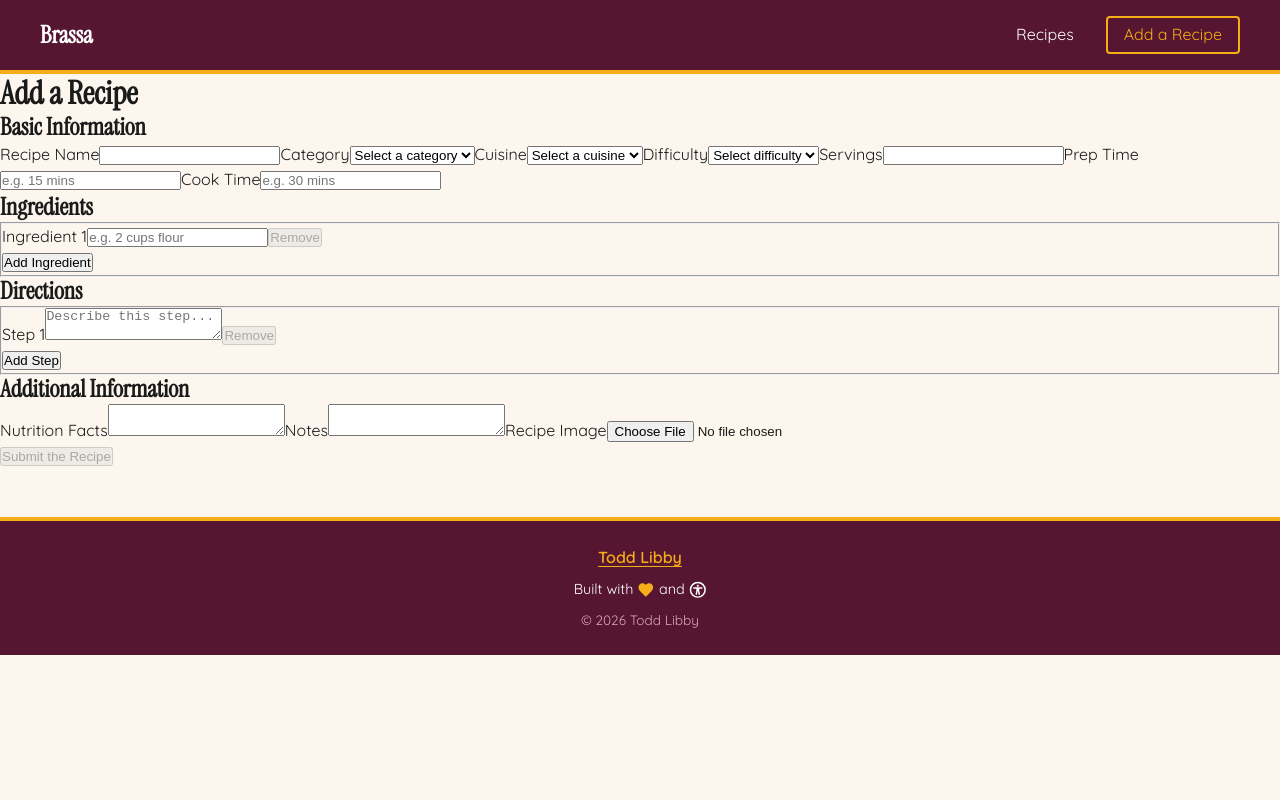
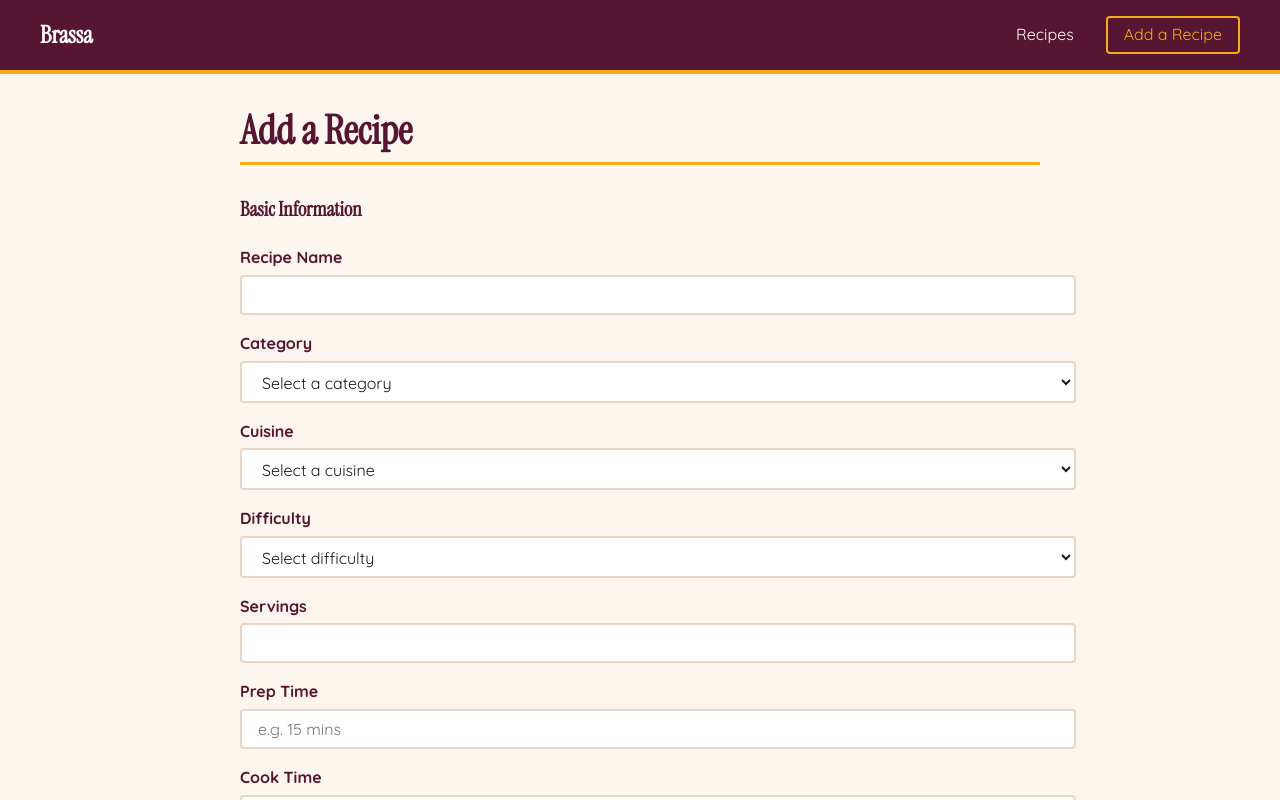
Before and after one commit to colabottles/recipeApp, an Angular app: page /add in a window 1280 px wide. Shown: the top 800 px of the page. Built offline with nearby package versions, Linux system fonts and the light colour scheme.

Commit message:
fix: restore recipe form CSS and restore environmental variables

```diff
--- a/src/app/recipe-form/recipe-form.component.css
+++ b/src/app/recipe-form/recipe-form.component.css
@@ -0,0 +1,129 @@
+main {
+  max-width: 800px;
+  margin: 0 auto;
+  padding: var(--space-xl);
+}
+
+h1 {
+  font-size: 2.5rem;
+  color: var(--color-maroon);
+  margin-bottom: var(--space-xl);
+  border-bottom: 3px solid var(--color-gold);
+  padding-bottom: var(--space-sm);
+}
+
+h2 {
+  font-size: 1.25rem;
+  color: var(--color-maroon);
+  margin-bottom: var(--space-lg);
+}
+
+section {
+  margin-bottom: var(--space-2xl);
+}
+
+label {
+  display: block;
+  font-weight: bold;
+  color: var(--color-maroon);
+  margin-bottom: var(--space-xs);
+  margin-top: var(--space-md);
+}
+
+input[type="text"],
+input[type="number"],
+select,
+textarea {
+  display: block;
+  width: 100%;
+  padding: var(--space-sm) var(--space-md);
+  font-size: 1rem;
+  font-family: var(--font-body);
+  border: 2px solid var(--color-border);
+  border-radius: 4px;
+  background-color: var(--color-white);
+  color: var(--color-body-text);
+}
+
+input[type="text"]:focus,
+input[type="number"]:focus,
+select:focus,
+textarea:focus {
+  outline: 3px solid var(--color-gold);
+  outline-offset: 2px;
+  border-color: var(--color-deep-magenta);
+}
+
+textarea {
+  min-height: 100px;
+  resize: vertical;
+}
+
+fieldset {
+  border: 1px solid var(--color-border);
+  border-left: 4px solid var(--color-gold);
+  border-radius: 4px;
+  padding: var(--space-lg);
+}
+
+fieldset p {
+  margin-bottom: var(--space-md);
+}
+
+button[type="button"] {
+  background-color: transparent;
+  border: 2px solid var(--color-deep-magenta);
+  color: var(--color-deep-magenta);
+  padding: var(--space-xs) var(--space-md);
+  font-size: 0.9rem;
+  border-radius: 4px;
+  cursor: pointer;
+  margin-top: var(--space-sm);
+}
+
+button[type="button"]:hover,
+button[type="button"]:focus {
+  background-color: var(--color-deep-magenta);
+  color: var(--color-white);
+}
+
+button[type="button"]:focus-visible {
+  outline: 3px solid var(--color-gold);
+  outline-offset: 3px;
+}
+
+button[type="button"]:disabled {
+  opacity: 0.4;
+  cursor: not-allowed;
+}
+
+button[type="submit"] {
+  background-color: var(--color-deep-magenta);
+  color: var(--color-white);
+  border: 2px solid var(--color-deep-magenta);
+  padding: var(--space-sm) var(--space-xl);
+  font-size: 1rem;
+  font-family: var(--font-body);
+  border-radius: 4px;
+  cursor: pointer;
+  margin-top: var(--space-lg);
+}
+
+button[type="submit"]:hover,
+button[type="submit"]:focus {
+  background-color: var(--color-maroon);
+  border-color: var(--color-maroon);
+}
+
+button[type="submit"]:focus-visible {
+  outline: 3px solid var(--color-gold);
+  outline-offset: 3px;
+}
+
+button[type="submit"]:disabled {
+  background-color: var(--color-border);
+  border-color: var(--color-border);
+  color: #6b4a4a;
+  cursor: not-allowed;
+  opacity: 1;
+}
```
